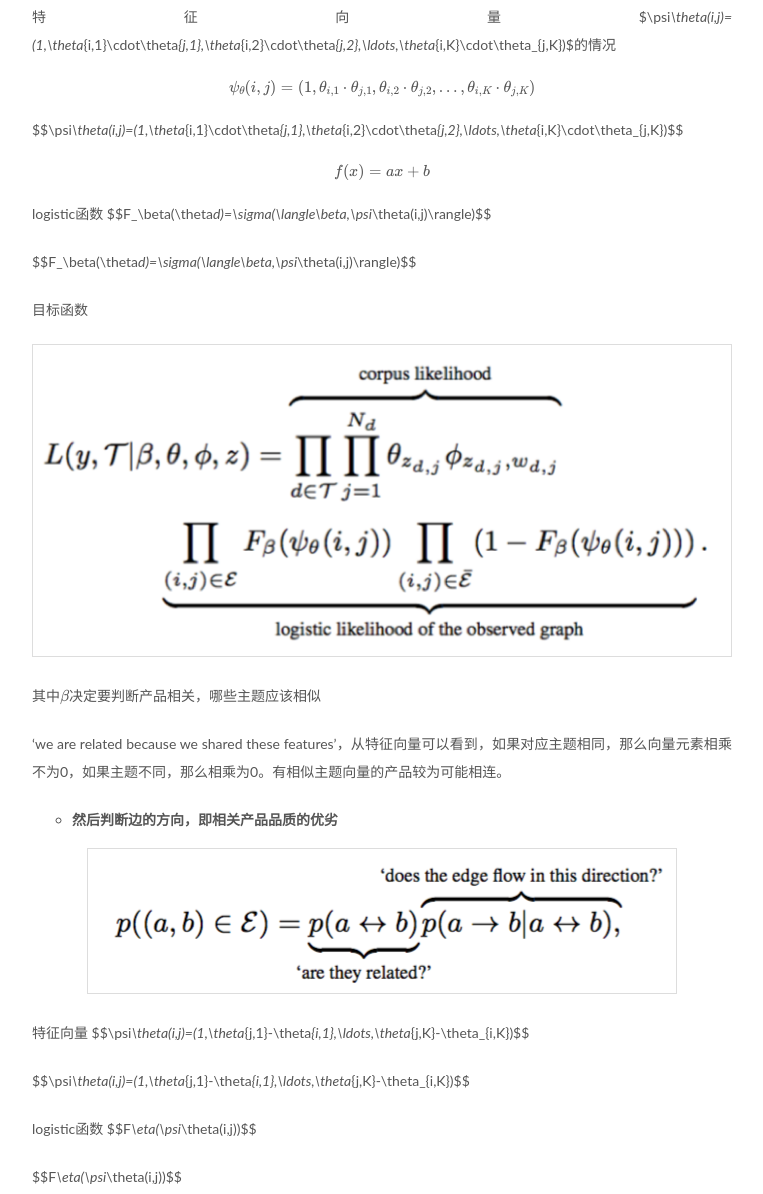
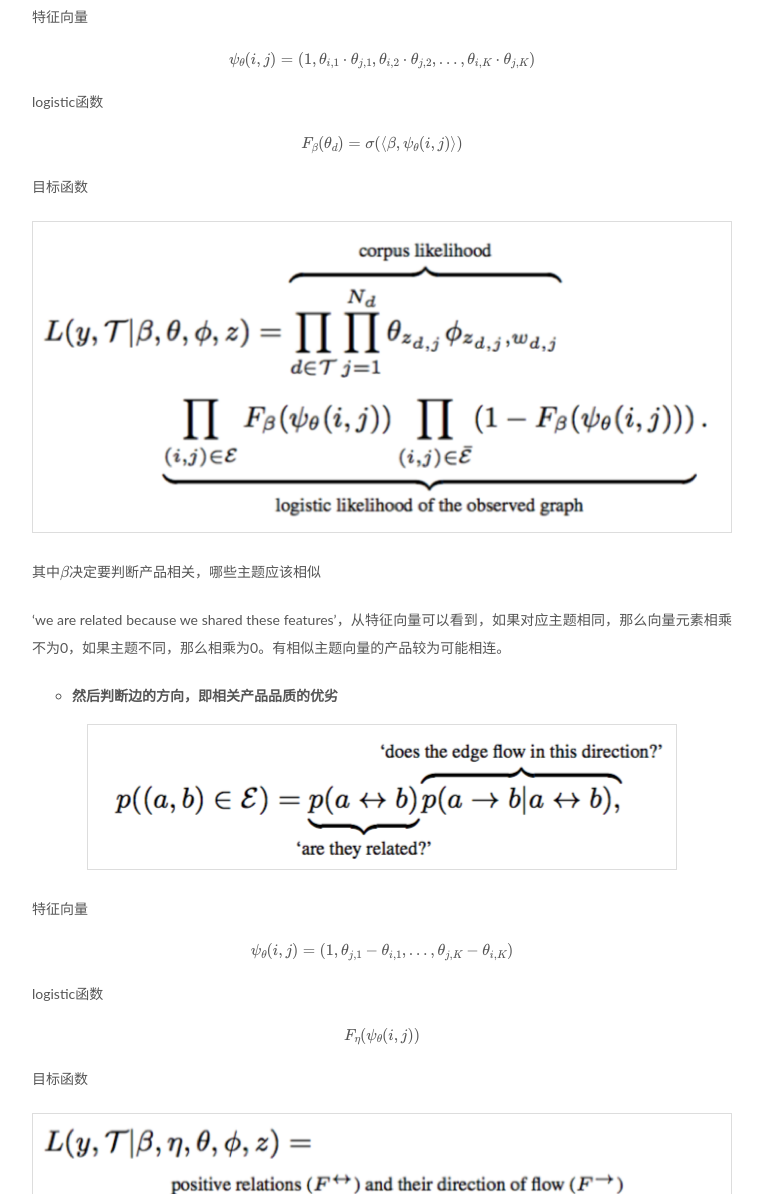
Before and after one commit to EllaZhouhan/EllaZhouhan.github.io, a plain HTML site: page 2018/02/14/essay1/index.html in a window 1280 px wide. Shown: the part 3030-4224 px from the top of the page, without its empty margins (98-861 px from the left). Drawn offline with nearby package versions, Linux system fonts and the light colour scheme; some packages are replaced by stand-ins of ours.

Commit message:
Site updated: 2018-02-15 14:58:33

```diff
--- a/2018/02/14/essay1/index.html
+++ b/2018/02/14/essay1/index.html
@@ -96,7 +96,7 @@
 <meta property="og:image" content="http://yoursite.com/2018/02/14/essay1/图片%209.png">
 <meta property="og:image" content="http://yoursite.com/2018/02/14/essay1/图片%208.png">
 <meta property="og:image" content="http://yoursite.com/2018/02/14/essay1/图片%2010.png">
-<meta property="og:updated_time" content="2018-02-15T06:54:11.000Z">
+<meta property="og:updated_time" content="2018-02-15T06:58:19.000Z">
 <meta name="twitter:card" content="summary">
 <meta name="twitter:title" content="论文阅读总结：Inferring Networks of Substitutable and Complementary Products">
 <meta name="twitter:description" content="本文对论文Inferring Networks of Substitutable and Complementary Products进行了总结，图片来源于原文，帮助读者理解，有争议的请联系我。论文的作者是Julian McAuley、Rahul Pandey和Jure Leskovec，2015年发表于KDD。本文主要将从写作动机（why）、主要思路（what）、模型构建（how）和贡献四个方面">
@@ -331,12 +331,10 @@
 <ul>
 <li><strong>首先判断是否有连边，即判断商品之间是否存在互补或替代关系</strong></li>
 </ul>
-<p>特征向量$\psi<em>\theta(i,j)=(1,\theta</em>{i,1}\cdot\theta<em>{j,1},\theta</em>{i,2}\cdot\theta<em>{j,2},\ldots,\theta</em>{i,K}\cdot\theta_{j,K})$的情况</p>
+<p>特征向量</p>
 <p> $$\psi_\theta(i,j)=(1,\theta_{i,1}\cdot\theta_{j,1},\theta_{i,2}\cdot\theta_{j,2},\ldots,\theta_{i,K}\cdot\theta_{j,K})$$</p>
-<p>$$\psi<em>\theta(i,j)=(1,\theta</em>{i,1}\cdot\theta<em>{j,1},\theta</em>{i,2}\cdot\theta<em>{j,2},\ldots,\theta</em>{i,K}\cdot\theta_{j,K})$$</p>
-<p>$$f(x)=ax+b$$</p>
-<p>logistic函数   $$F_\beta(\theta<em>d)=\sigma(\langle\beta,\psi</em>\theta(i,j)\rangle)$$</p>
-<p>$$F_\beta(\theta<em>d)=\sigma(\langle\beta,\psi</em>\theta(i,j)\rangle)$$</p>
+<p>logistic函数   </p>
+<p>$$F_\beta(\theta_d)=\sigma(\langle\beta,\psi_\theta(i,j)\rangle)$$</p>
 <p>目标函数    </p>
 <p><img src="图片 4.png" alt=""></p>
 <p>其中$\beta$决定要判断产品相关，哪些主题应该相似</p>
@@ -345,10 +343,10 @@
 <li><strong>然后判断边的方向，即相关产品品质的优劣</strong></li>
 </ul>
 <p><img src="图片 5.png" alt=""></p>
-<p>特征向量   $$\psi<em>\theta(i,j)=(1,\theta</em>{j,1}-\theta<em>{i,1},\ldots,\theta</em>{j,K}-\theta_{i,K})$$</p>
-<p>$$\psi<em>\theta(i,j)=(1,\theta</em>{j,1}-\theta<em>{i,1},\ldots,\theta</em>{j,K}-\theta_{i,K})$$</p>
-<p>logistic函数  $$F<em>\eta(\psi</em>\theta(i,j))$$</p>
-<p>$$F<em>\eta(\psi</em>\theta(i,j))$$</p>
+<p>特征向量   </p>
+<p>$$\psi_\theta(i,j)=(1,\theta_{j,1}-\theta_{i,1},\ldots,\theta_{j,K}-\theta_{i,K})$$</p>
+<p>logistic函数  </p>
+<p>$$F_\eta(\psi_\theta(i,j))$$</p>
 <p>目标函数 </p>
 <p><img src="图片 6.png" alt=""></p>
 <p>这里特征向量表示的是两个商品主题向量的差异</p>
--- a/css/main.css
+++ b/css/main.css
@@ -1822,7 +1822,7 @@ pre .javascript .function {
   width: 4px;
   height: 4px;
   border-radius: 50%;
-  background: #fb0104;
+  background: #187f62;
 }
 .links-of-blogroll {
   font-size: 13px;
```
Also changed, not shown: index.html (+7 -9 lines).
